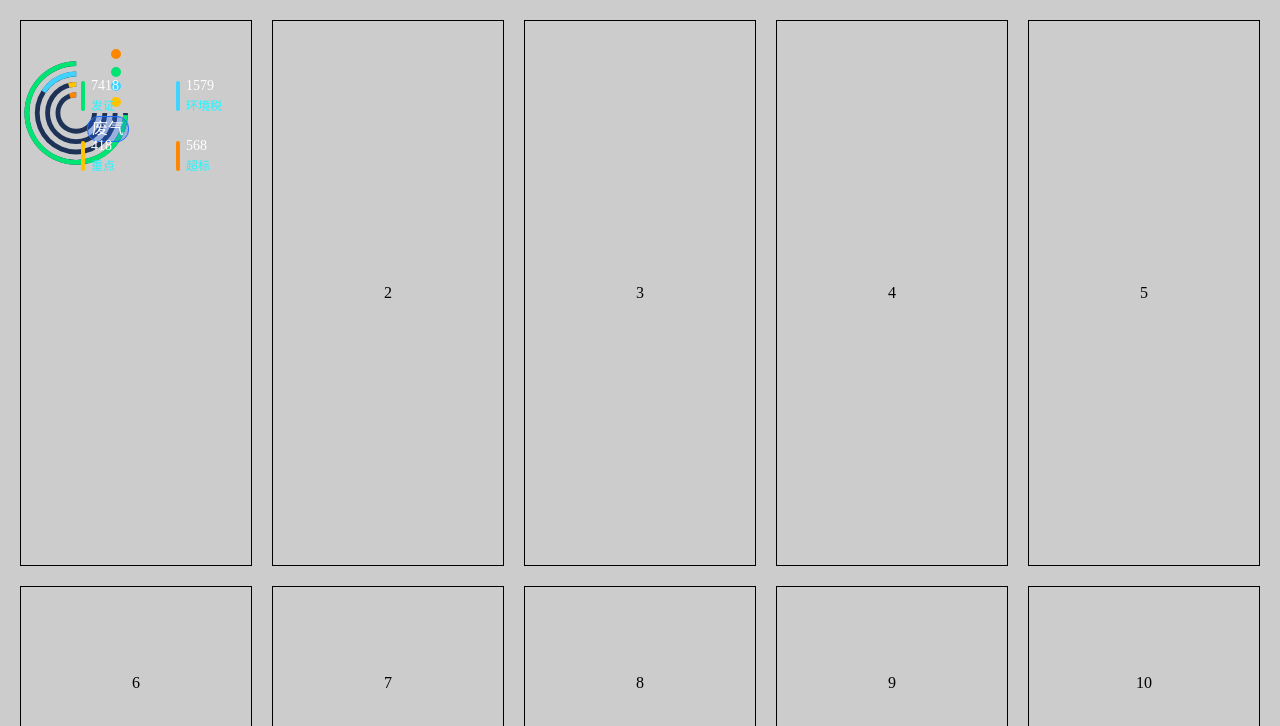
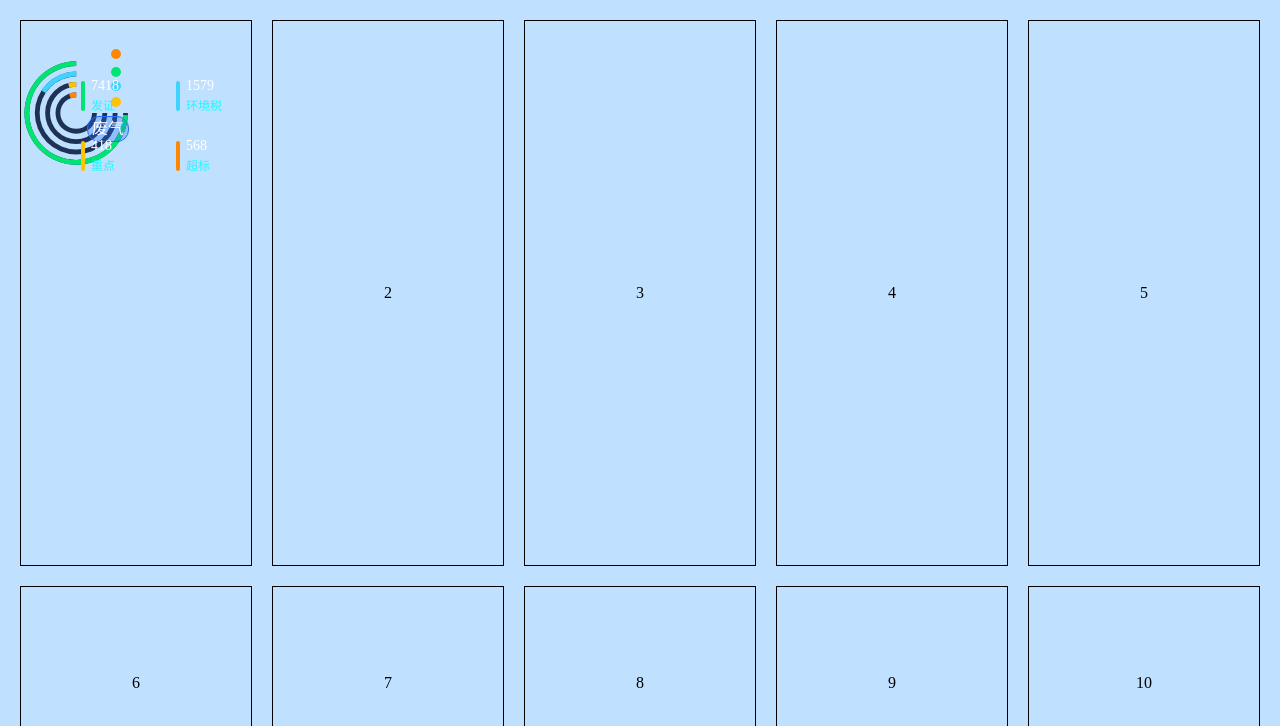
Before and after one commit to lw-web/echarts, a Vue app: page / in a window 1280 px wide. Shown: the top 726 px of the page. Built offline with nearby package versions, Linux system fonts and the light colour scheme.

Commit message:
pie 优化

```diff
--- a/src/App.vue
+++ b/src/App.vue
@@ -14,7 +14,7 @@
 </template>
 
 <script>
-import Pie from './components/pie/index'
+import Pie from './views/pie'
 export default {
   name: 'App',
   components: {
@@ -25,7 +25,7 @@ export default {
 
 <style lang="scss" scoped>
 #app {
-  background: #ccc;
+  background: #C0E0FF;
   padding: 20px;
   width: 100vw;
   height: 100vh;
--- a/src/components/pie/pie.vue
+++ b/src/components/pie.vue
@@ -144,7 +144,6 @@ export default {
   mounted () {
     this.chart = this.$echarts.init(document.getElementById('pie'))
     const option = genOption(this.chartData, this.colors)
-    console.log(option)
     this.chart.setOption(option)
   }
 }
--- a/src/components/pie/index.vue
+++ b/src/views/pie.vue
@@ -3,7 +3,7 @@
 </template>
 
 <script>
-import Pie from './pie'
+import Pie from '@/components/pie'
 export default {
   components: { Pie },
   data () {
```
